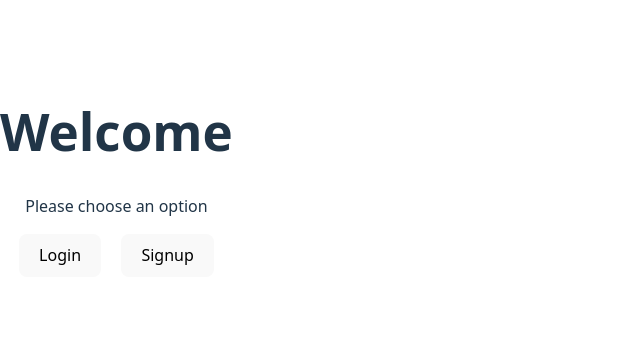
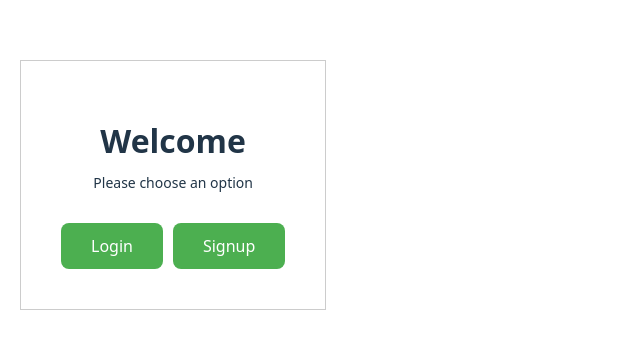
Before and after one commit to Asritha-Singam/Fest_management, a React app in the folder frontend/: page / in a window 1280 px wide. Shown: the part 235-584 px from the top of the page, without its empty margins (0-640 px from the left). Built offline with nearby package versions, Linux system fonts and the light colour scheme; no server answers; the HTML template or start-up script is replaced by a standard one.

Commit message:
login and auth page changes

```diff
--- a/frontend/src/components/loginForm.jsx
+++ b/frontend/src/components/loginForm.jsx
@@ -11,7 +11,7 @@ const LoginForm = () => {
   const [password, setPassword] = useState("");
   const [error, setError] = useState("");
   const [captchaToken, setCaptchaToken] = useState(null);
-
+  const [isLoading, setIsLoading] = useState(false);
 
   const { login } = useContext(AuthContext);
   const navigate = useNavigate();
@@ -27,6 +27,7 @@ const LoginForm = () => {
       return;
     }
 
+    setIsLoading(true);
     try {
       const response = await loginAPI({ email, password, captchaToken });
 
@@ -47,40 +48,110 @@ const LoginForm = () => {
       }
     } catch (err) {
       setError(err.response?.data?.message || "Login failed");
+    } finally {
+      setIsLoading(false);
     }
   };
 
   return (
-    <div>
-      <h2>Login</h2>
+    <div style={container}>
+      <div style={formCard}>
+        <h2 style={title}>Login</h2>
 
-      {error && <p style={{ color: "red" }}>{error}</p>}
+        {error && <p style={errorText}>{error}</p>}
 
         <form onSubmit={handleSubmit}>
+          <div style={inputGroup}>
+            <label>Email</label>
             <input
               type="email"
               placeholder="Email"
               value={email}
               onChange={(e) => setEmail(e.target.value)}
               required
+              style={input}
             />
+          </div>
 
+          <div style={inputGroup}>
+            <label>Password</label>
             <input
               type="password"
               placeholder="Password"
               value={password}
               onChange={(e) => setPassword(e.target.value)}
               required
+              style={input}
             />
+          </div>
+
+          <div style={captchaContainer}>
             <ReCAPTCHA
               sitekey={siteKey}
               onChange={(token) => setCaptchaToken(token)}
             />
+          </div>
 
-        <button type="submit">Login</button>
+          <button type="submit" style={submitButton} disabled={isLoading}>
+            {isLoading ? 'Logging in...' : 'Login'}
+          </button>
         </form>
+      </div>
     </div>
   );
 };
 
+// Styles
+const container = {
+  display: 'flex',
+  justifyContent: 'center',
+  alignItems: 'center',
+  minHeight: '100vh',
+  padding: '20px',
+};
+
+const formCard = {
+  backgroundColor: '#fff',
+  border: '1px solid #ccc',
+  padding: '30px',
+  width: '100%',
+  maxWidth: '400px',
+};
+
+const title = {
+  fontSize: '24px',
+  marginBottom: '20px',
+};
+
+const errorText = {
+  color: 'red',
+  marginBottom: '15px',
+};
+
+const inputGroup = {
+  marginBottom: '15px',
+};
+
+const input = {
+  width: '100%',
+  padding: '10px',
+  border: '1px solid #ccc',
+  fontSize: '14px',
+  boxSizing: 'border-box',
+};
+
+const captchaContainer = {
+  marginBottom: '15px',
+};
+
+const submitButton = {
+  width: '100%',
+  padding: '12px',
+  backgroundColor: '#4CAF50',
+  color: '#fff',
+  border: 'none',
+  fontSize: '16px',
+  cursor: 'pointer',
+};
+
 export default LoginForm;
--- a/frontend/src/components/signupForm.jsx
+++ b/frontend/src/components/signupForm.jsx
@@ -10,6 +10,7 @@ const SignupForm = () => {
     const navigate = useNavigate();
     const { login } = useContext(AuthContext);
     const [captchaToken, setCaptchaToken] = useState(null);
+    const [isLoading, setIsLoading] = useState(false);
 
     const [formData, setFormData] = useState({
         firstName: "",
@@ -41,6 +42,7 @@ const SignupForm = () => {
             return;
         }
 
+        setIsLoading(true);
         try{
             const response = await register({ ...formData, captchaToken });
             const { token, role } = response.data;
@@ -54,35 +56,192 @@ const SignupForm = () => {
             navigate("/login");
         }catch(err){
             setError(err.response?.data?.message || "Registration failed");
+        } finally {
+            setIsLoading(false);
         }
     };
+
     return (
-        <div>
-            <h2>Sign Up</h2>
-            {error && <p style={{color: "red"}}>{error}</p>}
+        <div style={container}>
+            <div style={formCard}>
+                <h2 style={title}>Sign Up</h2>
+
+                {error && <p style={errorText}>{error}</p>}
 
                 <form onSubmit={handleSubmit}>
-                <input name="firstName" placeholder="First Name" onChange={handleChange} required />
-                <input name="lastName" placeholder="Last Name" onChange={handleChange} required />
-                <input type="email" name="email" placeholder="Email" onChange={handleChange} required />
-                <input type="password" name="password" placeholder="Password" onChange={handleChange} required />
+                    <div style={rowGroup}>
+                        <div style={inputGroup}>
+                            <label>First Name</label>
+                            <input
+                                name="firstName"
+                                placeholder="Enter first name"
+                                onChange={handleChange}
+                                required
+                                style={input}
+                            />
+                        </div>
+                        <div style={inputGroup}>
+                            <label>Last Name</label>
+                            <input
+                                name="lastName"
+                                placeholder="Enter last name"
+                                onChange={handleChange}
+                                required
+                                style={input}
+                            />
+                        </div>
+                    </div>
 
-                <select name="participantType" onChange={handleChange}>
-                    <option value="IIIT">IIIT</option>
-                    <option value="NON_IIIT">Non-IIIT</option>
+                    <div style={inputGroup}>
+                        <label>Email</label>
+                        <input
+                            type="email"
+                            name="email"
+                            placeholder="Enter your email"
+                            onChange={handleChange}
+                            required
+                            style={input}
+                        />
+                    </div>
+
+                    <div style={inputGroup}>
+                        <label>Password</label>
+                        <input
+                            type="password"
+                            name="password"
+                            placeholder="Create a password"
+                            onChange={handleChange}
+                            required
+                            style={input}
+                        />
+                    </div>
+
+                    <div style={inputGroup}>
+                        <label>Participant Type</label>
+                        <select
+                            name="participantType"
+                            onChange={handleChange}
+                            style={select}
+                        >
+                            <option value="IIIT">IIIT Student</option>
+                            <option value="NON_IIIT">Non-IIIT Participant</option>
                         </select>
+                    </div>
 
-                <input name="collegeOrOrg" placeholder="College/Organization" onChange={handleChange} required />
-                <input name="contactNumber" placeholder="Contact Number" onChange={handleChange} required />
-                <input name="interests" placeholder="Interests (comma separated)" onChange={handleChange} />
+                    <div style={inputGroup}>
+                        <label>College/Organization</label>
+                        <input
+                            name="collegeOrOrg"
+                            placeholder="Enter your college or organization"
+                            onChange={handleChange}
+                            required
+                            style={input}
+                        />
+                    </div>
+
+                    <div style={inputGroup}>
+                        <label>Contact Number</label>
+                        <input
+                            name="contactNumber"
+                            placeholder="Enter your contact number"
+                            onChange={handleChange}
+                            required
+                            style={input}
+                        />
+                    </div>
+
+                    <div style={inputGroup}>
+                        <label>Interests</label>
+                        <input
+                            name="interests"
+                            placeholder="e.g., Web Development, AI, Mobile Apps"
+                            onChange={handleChange}
+                            style={input}
+                        />
+                    </div>
+
+                    <div style={captchaContainer}>
                         <ReCAPTCHA
                             sitekey={siteKey}
                             onChange={(token) => setCaptchaToken(token)}
                         />
-                <button type="submit">Register</button>
+                    </div>
+
+                    <button type="submit" style={submitButton} disabled={isLoading}>
+                        {isLoading ? 'Creating Account...' : 'Create Account'}
+                    </button>
                 </form>
+            </div>
         </div>
     );
 };
 
+// Styles
+const container = {
+    display: 'flex',
+    justifyContent: 'center',
+    alignItems: 'center',
+    minHeight: '100vh',
+    padding: '20px',
+};
+
+const formCard = {
+    backgroundColor: '#fff',
+    border: '1px solid #ccc',
+    padding: '30px',
+    width: '100%',
+    maxWidth: '500px',
+};
+
+const title = {
+    fontSize: '24px',
+    marginBottom: '20px',
+};
+
+const errorText = {
+    color: 'red',
+    marginBottom: '15px',
+};
+
+const rowGroup = {
+    display: 'grid',
+    gridTemplateColumns: '1fr 1fr',
+    gap: '10px',
+    marginBottom: '15px',
+};
+
+const inputGroup = {
+    marginBottom: '15px',
+};
+
+const input = {
+    width: '100%',
+    padding: '10px',
+    border: '1px solid #ccc',
+    fontSize: '14px',
+    boxSizing: 'border-box',
+};
+
+const select = {
+    width: '100%',
+    padding: '10px',
+    border: '1px solid #ccc',
+    fontSize: '14px',
+    boxSizing: 'border-box',
+};
+
+const captchaContainer = {
+    marginBottom: '15px',
+};
+
+const submitButton = {
+    width: '100%',
+    padding: '12px',
+    backgroundColor: '#4CAF50',
+    color: '#fff',
+    border: 'none',
+    fontSize: '16px',
+    cursor: 'pointer',
+};
+
 export default SignupForm;
--- a/frontend/src/pages/public/authLandingPage.jsx
+++ b/frontend/src/pages/public/authLandingPage.jsx
@@ -4,19 +4,66 @@ const AuthPage = () => {
   const navigate = useNavigate();
 
   return (
-    <div style={{ textAlign: "center", marginTop: "50px" }}>
-      <h1>Welcome</h1>
-      <p>Please choose an option</p>
+    <div style={container}>
+      <div style={card}>
+        <h1 style={title}>Welcome</h1>
+        <p style={subtitle}>Please choose an option</p>
 
-      <button onClick={() => navigate("/login")}>
-        Login
-      </button>
+        <div style={buttonGroup}>
+          <button onClick={() => navigate("/login")} style={button}>
+            Login
+          </button>
 
-      <button onClick={() => navigate("/signup")} style={{ marginLeft: "20px" }}>
-        Signup
-      </button>
+          <button onClick={() => navigate("/signup")} style={button}>
+            Signup
+          </button>
+        </div>
+      </div>
     </div>
   );
 };
 
+// Styles
+const container = {
+  display: 'flex',
+  justifyContent: 'center',
+  alignItems: 'center',
+  minHeight: '100vh',
+  padding: '20px',
+};
+
+const card = {
+  backgroundColor: '#fff',
+  border: '1px solid #ccc',
+  padding: '40px',
+  width: '100%',
+  maxWidth: '400px',
+  textAlign: 'center',
+};
+
+const title = {
+  fontSize: '32px',
+  marginBottom: '10px',
+};
+
+const subtitle = {
+  fontSize: '14px',
+  marginBottom: '30px',
+};
+
+const buttonGroup = {
+  display: 'flex',
+  gap: '10px',
+  justifyContent: 'center',
+};
+
+const button = {
+  padding: '12px 30px',
+  backgroundColor: '#4CAF50',
+  color: '#fff',
+  border: 'none',
+  fontSize: '16px',
+  cursor: 'pointer',
+};
+
 export default AuthPage;
```
Also changed, not shown: 1 other file (tests, documents, lock files or other folders). Lines whose indentation alone changed are shown as unchanged.
